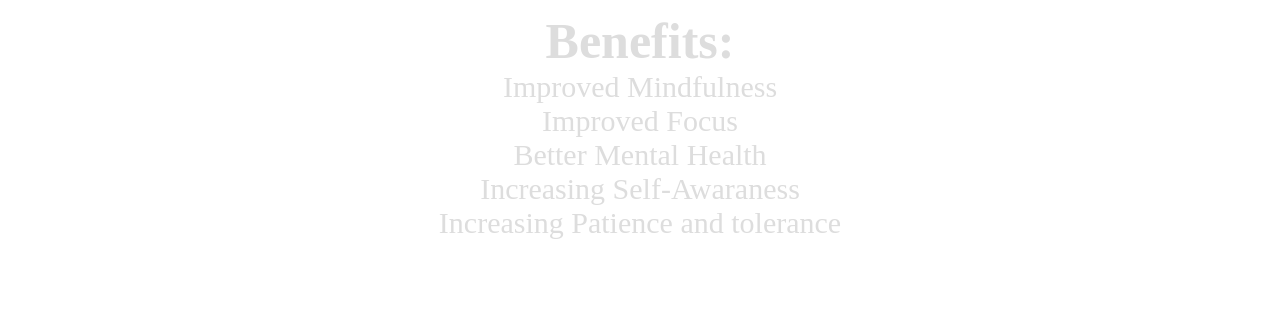
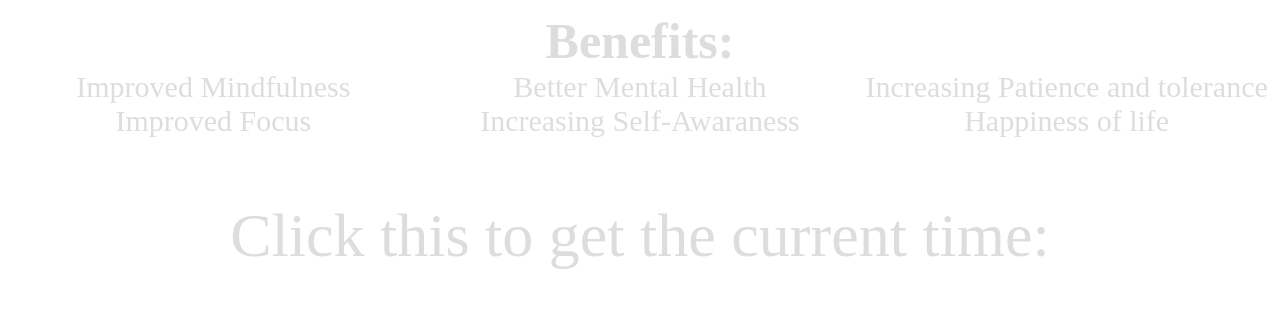
Before and after one commit to zdravkostanin1/CS-DEGREE, a plain HTML site: page Basics of Web Development/HTML & CSS/vscode projects/КУРСОВ_ПРОЕКТ/index.html in a window 1280 px wide. Shown: the part 749-1066 px from the top of the page. Drawn offline with Linux system fonts and the light colour scheme.

Commit message:
Update index.html

```diff
--- a/Basics of Web Development/HTML & CSS/vscode projects/КУРСОВ_ПРОЕКТ/index.html
+++ b/Basics of Web Development/HTML & CSS/vscode projects/КУРСОВ_ПРОЕКТ/index.html
@@ -20,12 +20,14 @@
         <img src="src/images/meditationpose.png" alt="" class="center" height="490" width="450">
         <br>
         <li style="font-size: 50px; font-weight: bold;">Benefits:</li>
-        <li style="font-size: 30px;">Improved Mindfulness</li>
-        <li style="font-size: 30px;">Improved Focus</li>
-        <li style="font-size: 30px;">Better Mental Health</li>
-        <li style="font-size: 30px;">Increasing Self-Awaraness</li>
-        <li style="font-size: 30px;">Increasing Patience and tolerance</li>
-        <embed name="meditation" src="src/sound_video/meditation.mp3" loop="false" hidden="true" autostart="true">
+        <div style="column-count: 3;">
+          <li style="font-size: 30px;">Improved Mindfulness</li>
+          <li style="font-size: 30px;">Improved Focus</li>
+          <li style="font-size: 30px;">Better Mental Health</li>
+          <li style="font-size: 30px;">Increasing Self-Awaraness</li>
+          <li style="font-size: 30px;">Increasing Patience and tolerance</li>
+          <li style="font-size: 30px;">Happiness of life</li>
+        </div>
         <p id="demo">Click this to get the current time:</p>
         <button class="center" type="button" onclick="document.getElementById('demo').innerHTML = Date()"> Click me to display the time and Date..</button>
     </body>
```
